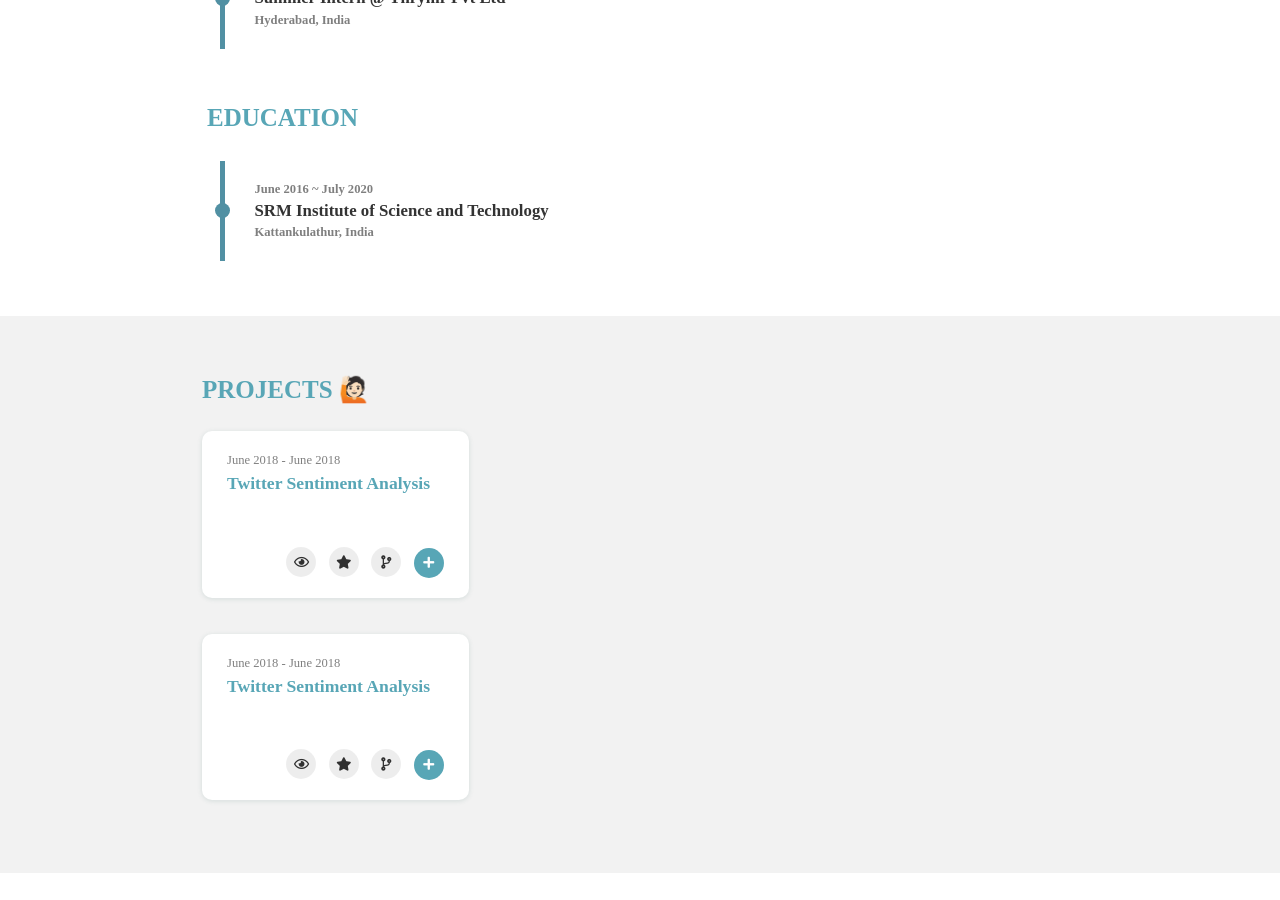
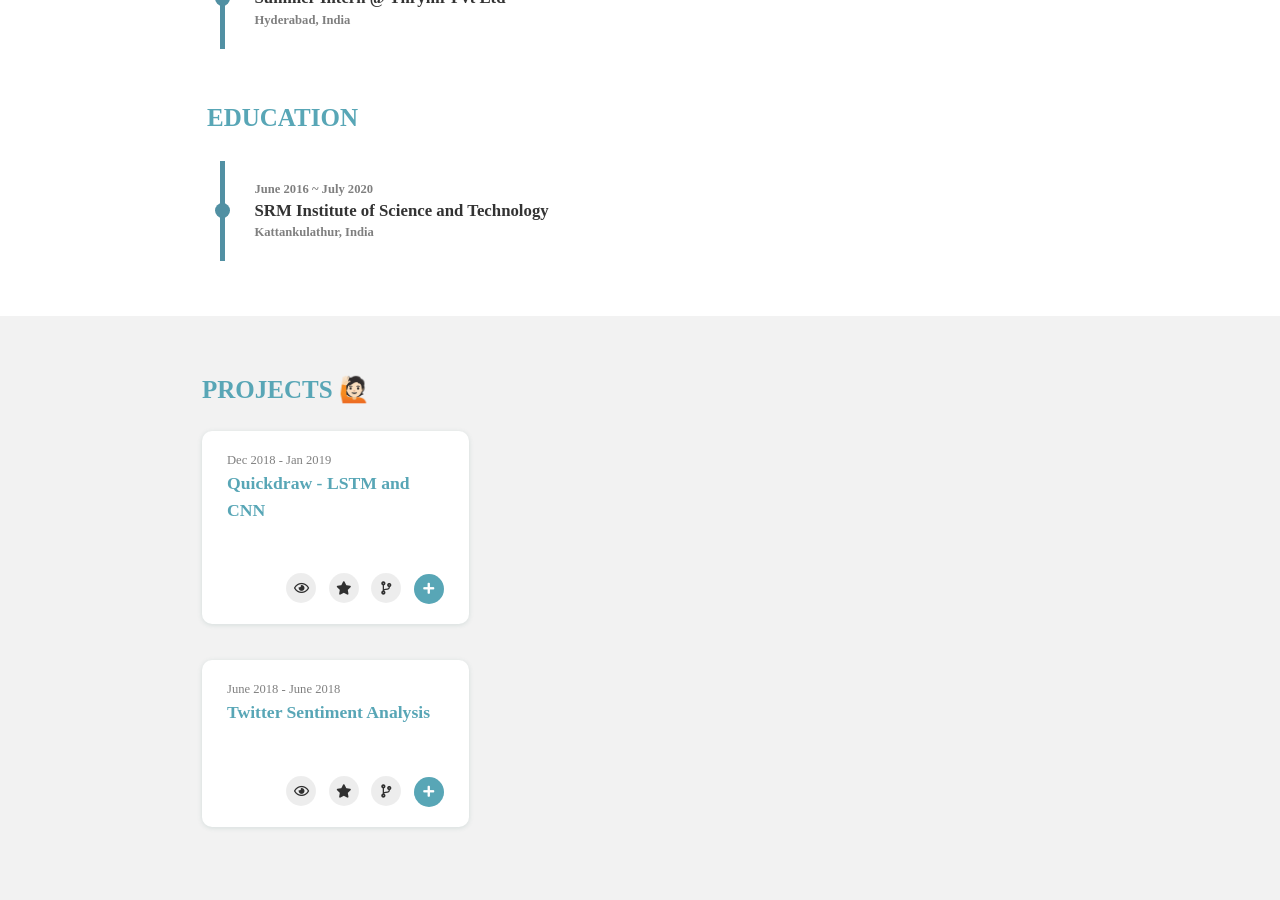
Before and after one commit to sacredvoid/sacredvoid.github.io, a Jekyll site: the page built from portfolio.html, in a window 1280 px wide and 900 px high, scrolled down 983 px. Built offline with Jekyll 4.4.1, drawn with Linux system fonts in a browser that asks for light colours; nearby versions of some CDN libraries; some web fonts are replaced; before the commit the page ends 1856 px from its top, so only the background shows below that.

Commit message:
:rocket: added ga

```diff
--- a/_data/projects.yml
+++ b/_data/projects.yml
@@ -1,11 +1,11 @@
 - project :
     print : False # If 'False' is selected, it will not be displayed in 'home.html > aside > .proj-content'.
     modal : True # If 'True' is selected, modal can open in 'portfolio.html'.
-    url :  https://github.com/sacredvoid/Twitter-Sentiment-Analysis
+    url :  https://github.com/sacredvoid/QuickDraw
     image : # path: assets/project/
-    date : June 2018 - June 2018
-    title : Twitter Sentiment Analysis
-    summary : Worked on this project during my internship at Cyient Ltd.
+    date : Dec 2018 - Jan 2019
+    title : Quickdraw - LSTM and CNN
+    summary : Worked on this project during my academic internship at NUS, Singapore
     description :
     contents :
         - title:
--- a/_includes/head.html
+++ b/_includes/head.html
@@ -15,7 +15,9 @@
 
   <!-- Spoqa Han Sans -->
   <link href='//spoqa.github.io/spoqa-han-sans/css/SpoqaHanSans-kr.css' rel='stylesheet' type='text/css'>
-
+  {% if jekyll.environment == 'production' %}
+  {% include ga.html %}
+  {% endif %}
   <!-- CSS -->
   <link rel="stylesheet" href="{{ '/assets/css/main.css' | relative_url }}">
 
```
Also changed, not shown: _includes/ga.html (added, +9 -0 lines).
